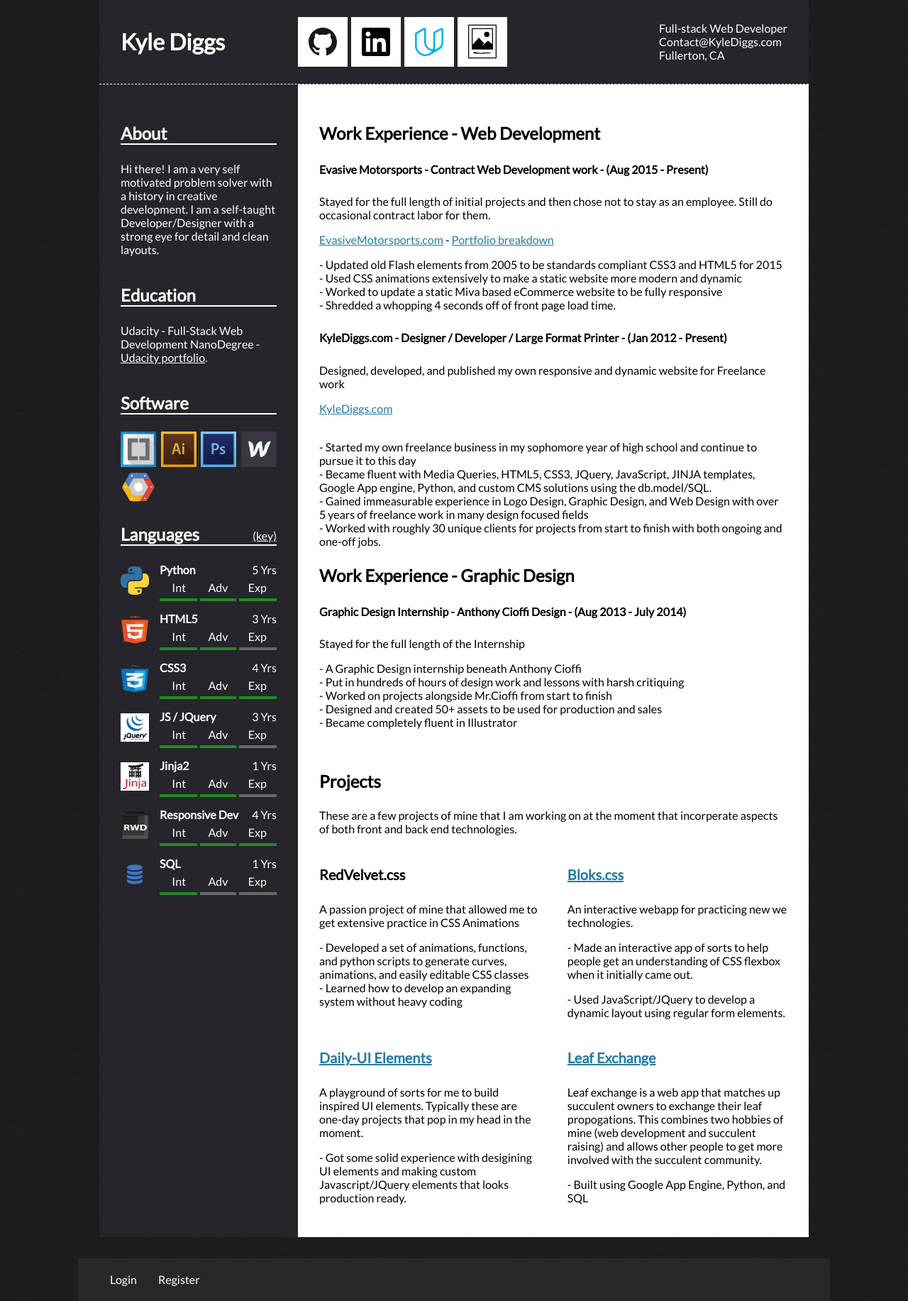
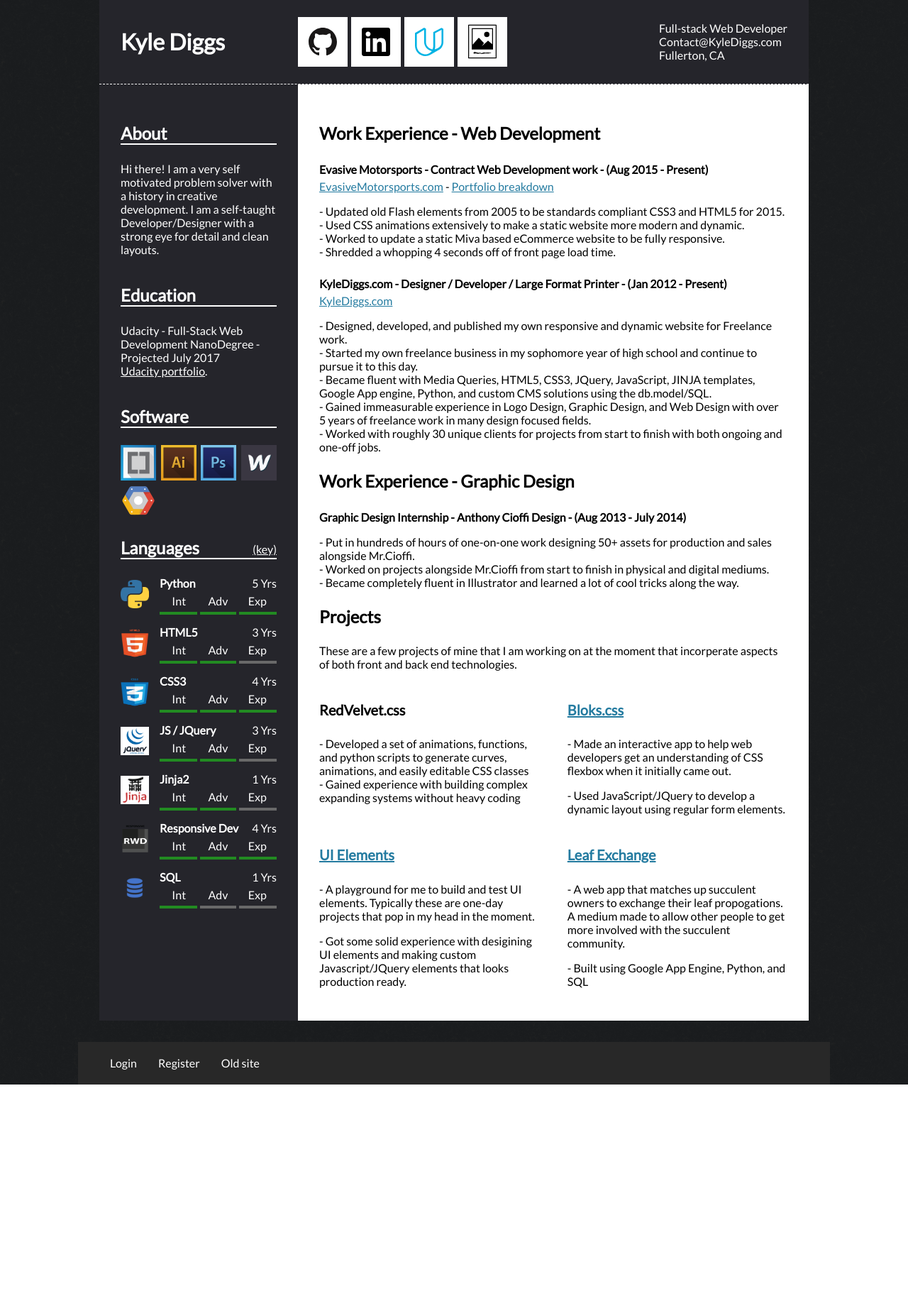
Before and after one commit to Kyle772/Portfolio-site, a Python web app: template templates/resume.html in a window 1280 px wide. Shown: the part 91-1924 px from the top of the page at 71% size. After the commit the page ends 1619 px from the top, so only its background shows below. Run offline with Jinja, Linux system fonts and the light colour scheme; the template is opened without the code that fills it, so the values that code supplies are empty; some libraries are stand-ins or nearby versions.

Commit message:
base.css: 	Resume: fixed some spacing print.css: 	Resume: redid the layout a little base.html: 	Footer: Added a button to my archived site for 		project navigation until that section gets added portfolio: 	About: Added a blurb about the site being built Resume: 	Updated the copy and cleaned up some print rendering erros.
Signed-off-by: Kyle Diggs <Contact@KyleDiggs.com>

```diff
--- a/static/base.css
+++ b/static/base.css
@@ -918,6 +918,10 @@
     margin-bottom: 90px;
 }
 
+.resume > .c2 h5 {
+    margin-bottom: 5px;
+}
+
 .res-abt-sec .icon-link {
     width: 25%;
     background-color: white;
@@ -942,6 +946,10 @@
     background-color: rgba(255, 255, 255, .98);
     border-bottom: 6px solid rgba(0, 0, 0, .1);
     margin-bottom: 6px;
+}
+
+.p-hidden {
+    display: none;
 }
 
 .icon-link-con {
--- a/static/print.css
+++ b/static/print.css
@@ -229,7 +229,7 @@
     content: "Expert";
 }
 
-.resume > .c1 > .res-abt-sec:nth-child(4) {
+.p-page {
     -webkit-column-break-before: always;
     page-break-before: always;
     break-before: always;
@@ -239,6 +239,10 @@
     color: color: rgba(36, 123, 160, 1);
     float: none;
     margin-bottom: 15px;
+}
+
+.p-hidden {
+    display: block;
 }
 
 .labels {
--- a/templates/base.html
+++ b/templates/base.html
@@ -91,6 +91,7 @@
             <a class="{{ 'active' if 'login' in navTab }}" href="/login">Login</a>
             <a class="{{ 'active' if 'register' in navTab }}" href="/register">Register</a>
         {% endif %}
+        <a href="http://kylediggs.webflow.io/">Old site</a>
     </footer>
 </body>
 
--- a/templates/portfolio.html
+++ b/templates/portfolio.html
@@ -67,6 +67,8 @@
         <h3>Kyle Diggs</h3>
         <p>Full-stack Web Development / Graphic Design / Production Printing</p>
 
+        <p>This site is still being built! If you'd like to see my filled out portfolio please visit <a href="http://kylediggs.webflow.io/">http://kylediggs.webflow.io/</a></p>
+
         <p>With my experience in graphic and print design I can help you develop your business into a trustworthy and memorable brand. Welcome to my portfolio page! Here you can see some work done by me from a variety of different projects I have worked on across the design and print spectrum. Thank you for your consideration and welcome to my site! Any comments/discussions/feedback can be directed to my <a href="/contact">contact page</a>; where you will get a swift response!
         <br><br>
         Talk soon!</p>
--- a/templates/resume.html
+++ b/templates/resume.html
@@ -45,7 +45,7 @@
         </div>
         <div class="res-abt-sec">
             <h3 class="underline-div">Education</h3>
-            <p>Udacity - Full-Stack Web Development NanoDegree - <a target="_blank" href="https://profiles.udacity.com/u/kylediggs">Udacity portfolio</a>.</p>
+            <p>Udacity - Full-Stack Web Development NanoDegree - Projected July 2017<br><a target="_blank" href="https://profiles.udacity.com/u/kylediggs">Udacity portfolio</a>.</p>
         </div>
         <div class="res-abt-sec">
             <h3 class="underline-div">Software</h3>
@@ -190,66 +190,62 @@
         </div>
     </div><br><br>
     <div class="c2">
+        <h3 class="p-hidden">About me!</h3>
+        <p class="p-hidden">I am a passionate full-stack developer with a history in graphic design. I am currently employed with park foods at the Disneyland resort where I have been for 3 years. I have grown up with an interest in computers for my entire life and as a result have become very good at planning, developing, and troubleshooting. I moved out to Fullerton after graduating and begun my journey to full-stack in November of 2016 building on my experience as a front end developer. I love what I do and want to work alongside a team as passionate about their craft as I am with mine.</p>
         <h3>Work Experience - Web Development</h3>
         <div class="">
             <h5>Evasive Motorsports - Contract Web Development work - (Aug 2015 - Present)</h5>
-            <p>Stayed for the full length of initial projects and then chose not to stay as an employee. Still do occasional contract labor for them.</p>
             <a href="http://www.evasivemotorsports.com/">
                 EvasiveMotorsports.com</a>
             -
             <a href="http://www.kylediggs.com/portfolio/web/5668600916475904">Portfolio breakdown</a>
 
-            <p>- Updated old Flash elements from 2005 to be standards compliant CSS3 and HTML5 for 2015
-            <br>- Used CSS animations extensively to make a static website more modern and dynamic
-            <br>- Worked to update a static Miva based eCommerce website to be fully responsive
+            <p>- Updated old Flash elements from 2005 to be standards compliant CSS3 and HTML5 for 2015.
+            <br>- Used CSS animations extensively to make a static website more modern and dynamic.
+            <br>- Worked to update a static Miva based eCommerce website to be fully responsive.
             <br>- Shredded a whopping 4 seconds off of front page load time.</p>
 
             <h5>KyleDiggs.com - Designer / Developer / Large Format Printer - (Jan 2012 - Present)</h5>
-            <p>Designed, developed, and published my own responsive and dynamic website for Freelance work</p>
+
             <a href="http://www.KyleDiggs.com/">KyleDiggs.com</a>
             <p>
-                <br>- Started my own freelance business in my sophomore year of high school and continue to pursue it to this day
+                - Designed, developed, and published my own responsive and dynamic website for Freelance work.
+                <br>- Started my own freelance business in my sophomore year of high school and continue to pursue it to this day.
                 <br>- Became fluent with Media Queries, HTML5, CSS3, JQuery, JavaScript, JINJA templates, Google App engine, Python, and custom CMS solutions using the db.model/SQL.
-                <br>- Gained immeasurable experience in Logo Design, Graphic Design, and Web Design with over 5 years of freelance work in many design focused fields
+                <br>- Gained immeasurable experience in Logo Design, Graphic Design, and Web Design with over 5 years of freelance work in many design focused fields.
                 <br>- Worked with roughly 30 unique clients for projects from start to finish with both ongoing and one-off jobs.
             </p>
         </div>
-        <h3 class="p-page">Work Experience - Graphic Design</h3>
+        <h3 class="">Work Experience - Graphic Design</h3>
         <div class="">
             <h5>Graphic Design Internship - Anthony Cioffi Design - (Aug 2013 - July 2014)</h5>
-            <p>Stayed for the full length of the Internship</p>
 
-            <p>- A Graphic Design internship beneath Anthony Cioffi
-            <br>- Put in hundreds of hours of design work and lessons with harsh critiquing
-            <br>- Worked on projects alongside Mr.Cioffi from start to finish
-            <br>- Designed and created 50+ assets to be used for production and sales
-            <br>- Became completely fluent in Illustrator</p>
+            <p>
+            - Put in hundreds of hours of one-on-one work designing 50+ assets for production and sales alongside Mr.Cioffi.
+            <br>- Worked on projects alongside Mr.Cioffi from start to finish in physical and digital mediums.
+            <br>- Became completely fluent in Illustrator and learned a lot of cool tricks along the way.</p>
         </div>
-        <br>
-        <h3>Projects</h3>
+        <h3 class="p-page">Projects</h3>
         <p>These are a few projects of mine that I am working on at the moment that incorperate aspects of both front and back end technologies.</p>
         <div class="projects flex row wrap spc-btwn col-1">
             <div class="rec-card">
                 <h4>RedVelvet.css</h4>
-                <p>A passion project of mine that allowed me to get extensive practice in CSS Animations</p>
 
                 <p>- Developed a set of animations, functions, and python scripts to generate curves, animations, and easily editable CSS classes
-                <br>- Learned how to develop an expanding system without heavy coding</p>
+                <br>- Gained experience with building complex expanding systems without heavy coding</p>
             </div>
             <div class="rec-card">
                 <a href="http://kylediggs.webflow.io/bloks/flexbox">
                     <h4>Bloks.css</h4>
                 </a>
-                <p>An interactive webapp for practicing new we technologies.</p>
-
-                <p>- Made an interactive app of sorts to help people get an understanding of CSS flexbox when it initially came out.</p>
+                <p>- Made an interactive app to help web developers get an understanding of CSS flexbox when it initially came out.</p>
                 <p>- Used JavaScript/JQuery to develop a dynamic layout using regular form elements.</p>
             </div>
             <div class="rec-card">
                 <a href="http://kylediggs.webflow.io/daily-ui">
-                    <h4>Daily-UI Elements</h4>
+                    <h4>UI Elements</h4>
                 </a>
-                <p>A playground of sorts for me to build inspired UI elements. Typically these are one-day projects that pop in my head in the moment.</p>
+                <p>- A playground for me to build and test UI elements. Typically these are one-day projects that pop in my head in the moment.</p>
                 <p>- Got some solid experience with desigining UI elements and making custom Javascript/JQuery elements that looks production ready.</p>
             </div>
             <div class="rec-card">
@@ -257,8 +253,9 @@
                     <h4>Leaf Exchange</h4>
                 </a>
                 <p>
-                    Leaf exchange is a web app that matches up succulent owners to exchange their leaf propogations. This combines two hobbies of mine (web development and succulent raising) and allows other people to get more involved with the succulent community.
-                    <p>- Built using Google App Engine, Python, and SQL</p>
+                - A web app that matches up succulent owners to exchange their leaf propogations. A medium made to allow other people to get more involved with the succulent community. </p>
+                <p>
+                - Built using Google App Engine, Python, and SQL
                 </p>
             </div>
         </div>
```
Also changed, not shown: 1 other file.
